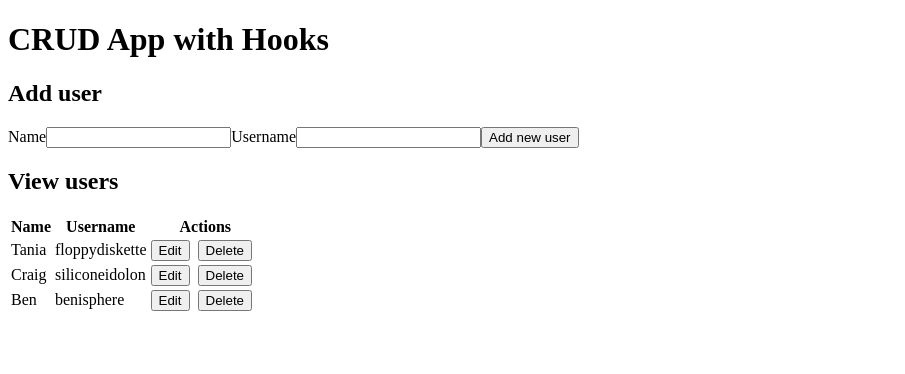
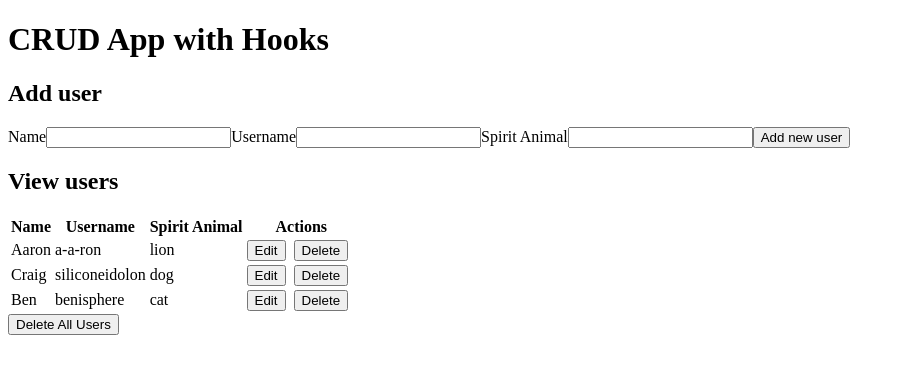
Before and after one commit to adub65/react-hooks, a React (Create React App) app: page / in a window 1280 px wide. Shown: the top 374 px of the page, without its empty margins (0-905 px from the left). Built offline with nearby package versions, Linux system fonts and the light colour scheme.

Commit message:
add spirit_animal to user

```diff
--- a/src/App.js
+++ b/src/App.js
@@ -1,17 +1,17 @@
-import React, { useState, Fragment } from 'react'
-import AddUserForm from './forms/AddUserForm'
-import EditUserForm from './forms/EditUserForm'
-import UserTable from './tables/UserTable'
+import React, { useState, Fragment } from "react"
+import AddUserForm from "./forms/AddUserForm"
+import EditUserForm from "./forms/EditUserForm"
+import UserTable from "./tables/UserTable"
 
 const App = () => {
 	// Data
 	const usersData = [
-		{ id: 1, name: 'Tania', username: 'floppydiskette' },
-		{ id: 2, name: 'Craig', username: 'siliconeidolon' },
-		{ id: 3, name: 'Ben', username: 'benisphere' },
+		{ id: 1, name: "Aaron", username: "a-a-ron", spirit_animal: "lion" },
+		{ id: 2, name: "Craig", username: "siliconeidolon", spirit_animal: "dog" },
+		{ id: 3, name: "Ben", username: "benisphere", spirit_animal: "cat" },
 	]
 
-	const initialFormState = { id: null, name: '', username: '' }
+	const initialFormState = { id: null, name: "", username: "", spirit_animal: "" }
 
 	// Setting state
 	const [ users, setUsers ] = useState(usersData)
@@ -26,20 +26,21 @@ const App = () => {
 
 	const deleteUser = id => {
 		setEditing(false)
-
 		setUsers(users.filter(user => user.id !== id))
 	}
 
 	const updateUser = (id, updatedUser) => {
 		setEditing(false)
-
 		setUsers(users.map(user => (user.id === id ? updatedUser : user)))
 	}
 
 	const editRow = user => {
 		setEditing(true)
+		setCurrentUser({ id: user.id, name: user.name, username: user.username, spirit_animal: user.spirit_animal })
+	}
 
-		setCurrentUser({ id: user.id, name: user.name, username: user.username })
+	const deleteAllUsers = () => {
+
 	}
 
 	return (
@@ -64,9 +65,20 @@ const App = () => {
 						</Fragment>
 					)}
 				</div>
+
 				<div className="flex-large">
 					<h2>View users</h2>
-					<UserTable users={users} editRow={editRow} deleteUser={deleteUser} />
+					<UserTable
+						users={users}
+						editRow={editRow}
+						deleteUser={deleteUser}
+					/>
+
+					<button
+							className="button muted-button"
+							onClick={deleteAllUsers}>
+						{'Delete All Users'}
+					</button>
 				</div>
 			</div>
 		</div>
--- a/src/forms/AddUserForm.js
+++ b/src/forms/AddUserForm.js
@@ -1,7 +1,7 @@
-import React, { useState } from 'react'
+import React, { useState } from "react"
 
 const AddUserForm = props => {
-	const initialFormState = { id: null, name: '', username: '' }
+	const initialFormState = { id: null, name: "", username: "", spirit_animal: "" }
 	const [ user, setUser ] = useState(initialFormState)
 
 	const handleInputChange = event => {
@@ -12,7 +12,7 @@ const AddUserForm = props => {
 
 	const handleSubmit = event => {
 		event.preventDefault()
-		if (!user.name || !user.username)
+		if (!user.name || !user.username || !user.spirit_animal)
 			return
 			props.addUser(user)
 			setUser(initialFormState)
@@ -35,7 +35,16 @@ const AddUserForm = props => {
 				type="text"
 				name="username"
 				value={user.username}
-				onChange={handleInputChange} />
+				onChange={handleInputChange}
+			/>
+
+			<label>Spirit Animal</label>
+				<input
+					type="text"
+					name="spirit-animal"
+					value={user.spirit_animal}
+					onChange={handleInputChange}
+				/>
 			<button>Add new user</button>
 		</form>
 	)
--- a/src/forms/EditUserForm.js
+++ b/src/forms/EditUserForm.js
@@ -27,9 +27,28 @@ const EditUserForm = props => {
       onSubmit={handleSubmit}
     >
       <label>Name</label>
-      <input type="text" name="name" value={user.name} onChange={handleInputChange} />
+      <input
+        type="text"
+        name="name"
+        value={user.name}
+        onChange={handleInputChange}
+      />
       <label>Username</label>
-      <input type="text" name="username" value={user.username} onChange={handleInputChange} />
+      <input
+        type="text"
+        name="username"
+        value={user.username}
+        onChange={handleInputChange}
+      />
+
+      <label>Spirit Animal</label>
+      <input
+        type="text"
+        name="spirit-animal"
+        value={user.spirit_animal}
+        onChange={handleInputChange}
+      />
+
       <button>Update user</button>
       <button onClick={() => props.setEditing(false)} className="button muted-button">
         Cancel
--- a/src/tables/UserTable.js
+++ b/src/tables/UserTable.js
@@ -6,6 +6,7 @@ const UserTable = props => (
       <tr>
         <th>Name</th>
         <th>Username</th>
+        <th>Spirit Animal</th>
         <th>Actions</th>
       </tr>
     </thead>
@@ -15,20 +16,20 @@ const UserTable = props => (
           <tr key={user.id}>
             <td>{user.name}</td>
             <td>{user.username}</td>
+            <td>{user.spirit_animal}</td>
             <td>
               <button
                 onClick={() => {
                   props.editRow(user)
                 }}
                 className="button muted-button"
-              >
-                Edit
+                >Edit
               </button>
+
               <button
-                onClick={() => props.deleteUser(user.id)}
+                onClick={ () => props.deleteUser(user.id) }
                 className="button muted-button"
-              >
-                Delete
+                >Delete
               </button>
             </td>
           </tr>
```
